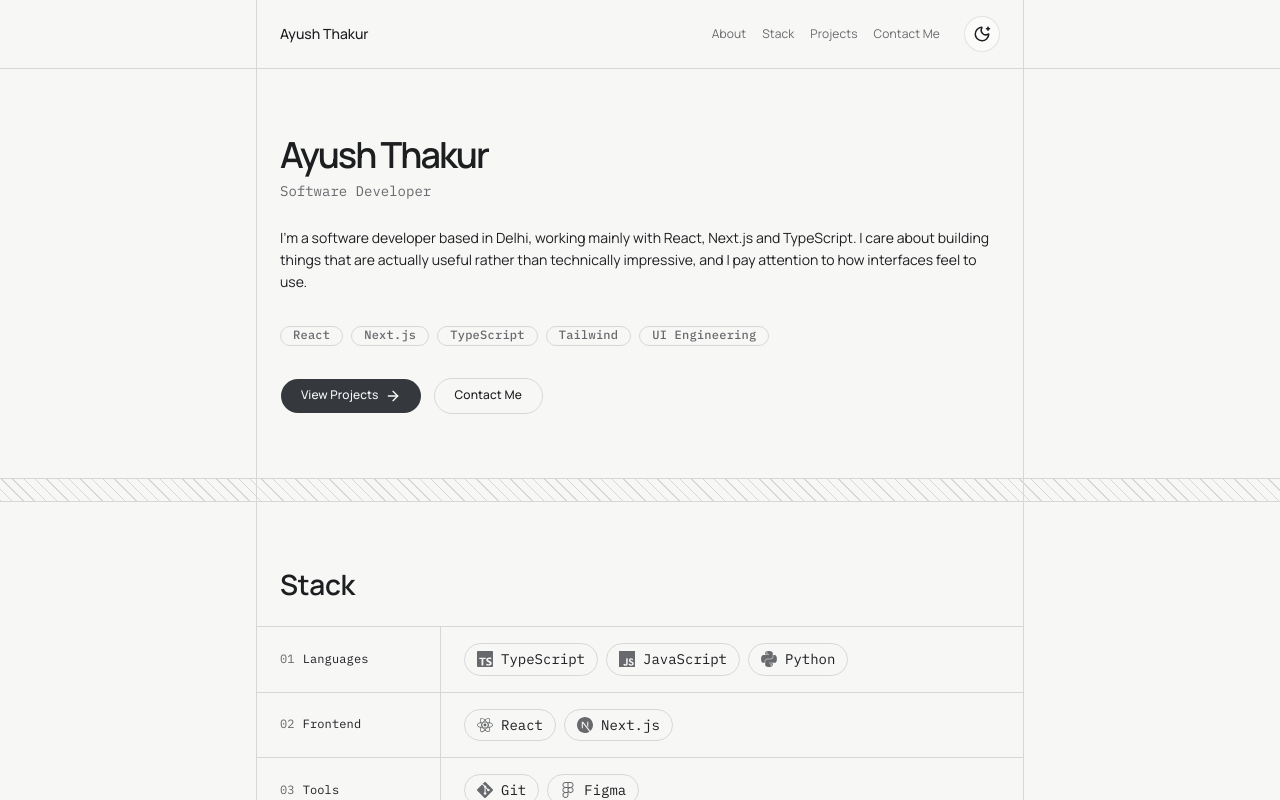
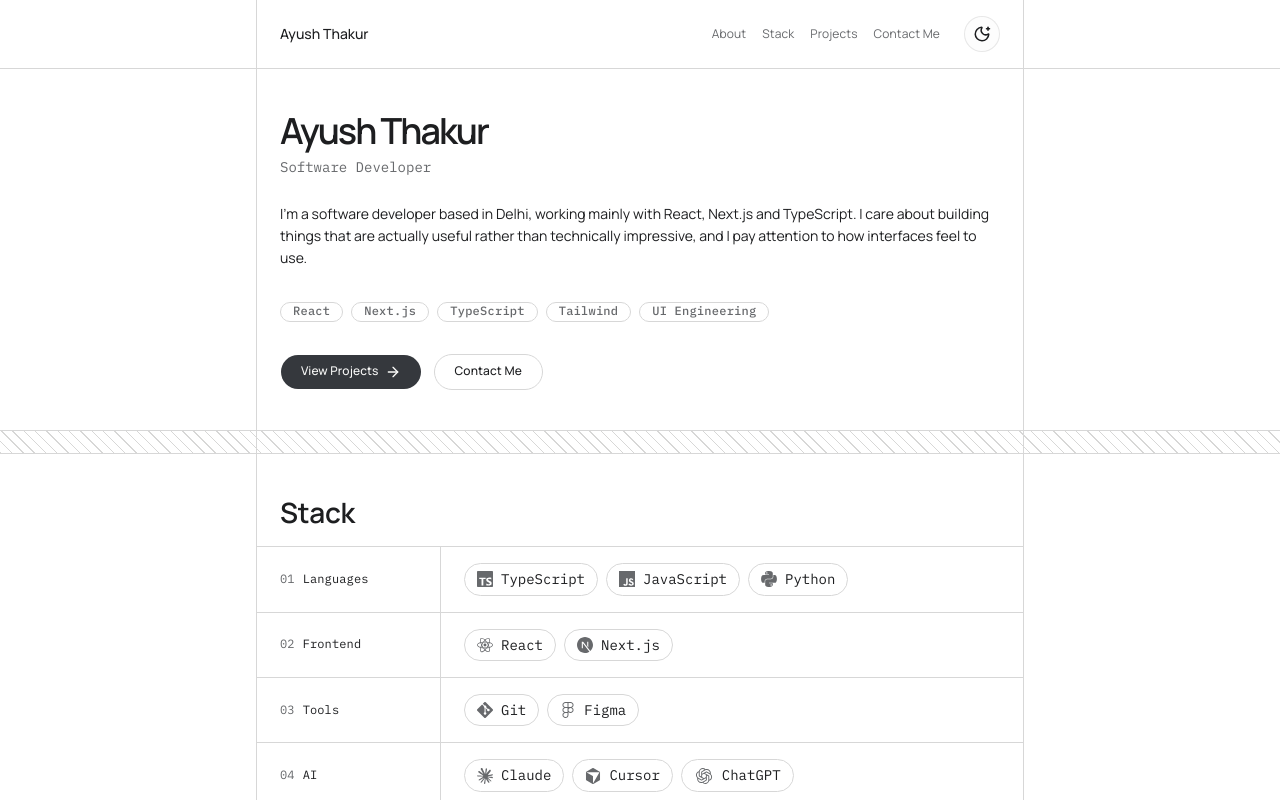
Before and after one commit to ryvvern/personal_portfolio, a Next.js app: page / in a window 1280 px wide. Shown: the top 800 px of the page. Built offline with nearby package versions, Linux system fonts and the light colour scheme.

Commit message:
style(layout): pure white background and tighter heading bands

```diff
--- a/components/section-heading.tsx
+++ b/components/section-heading.tsx
@@ -5,7 +5,7 @@
 
 export function SectionHeading({ title, count }: SectionHeadingProps) {
   return (
-    <h2 className="mb-6 text-section font-semibold text-foreground">
+    <h2 className="mb-4 text-section font-semibold text-foreground">
       {title}
       {count !== undefined && (
         <sup className="text-label text-muted-foreground">{count}</sup>
--- a/styles/globals.css
+++ b/styles/globals.css
@@ -60,7 +60,7 @@
 }
 
 :root {
-  --background: oklch(0.975 0.0015 106);
+  --background: oklch(1 0 0);
   --foreground: oklch(0.235 0.004 260);
   --card: oklch(0.995 0.001 106);
   --card-foreground: oklch(0.235 0.004 260);
@@ -141,12 +141,12 @@
   }
 
   .section-space {
-    padding-block: var(--spacing-section);
+    padding-block: 2rem;
   }
 
   @media (min-width: 48rem) {
     .section-space {
-      padding-block: var(--spacing-section-lg);
+      padding-block: 2.5rem;
     }
   }
 
```
